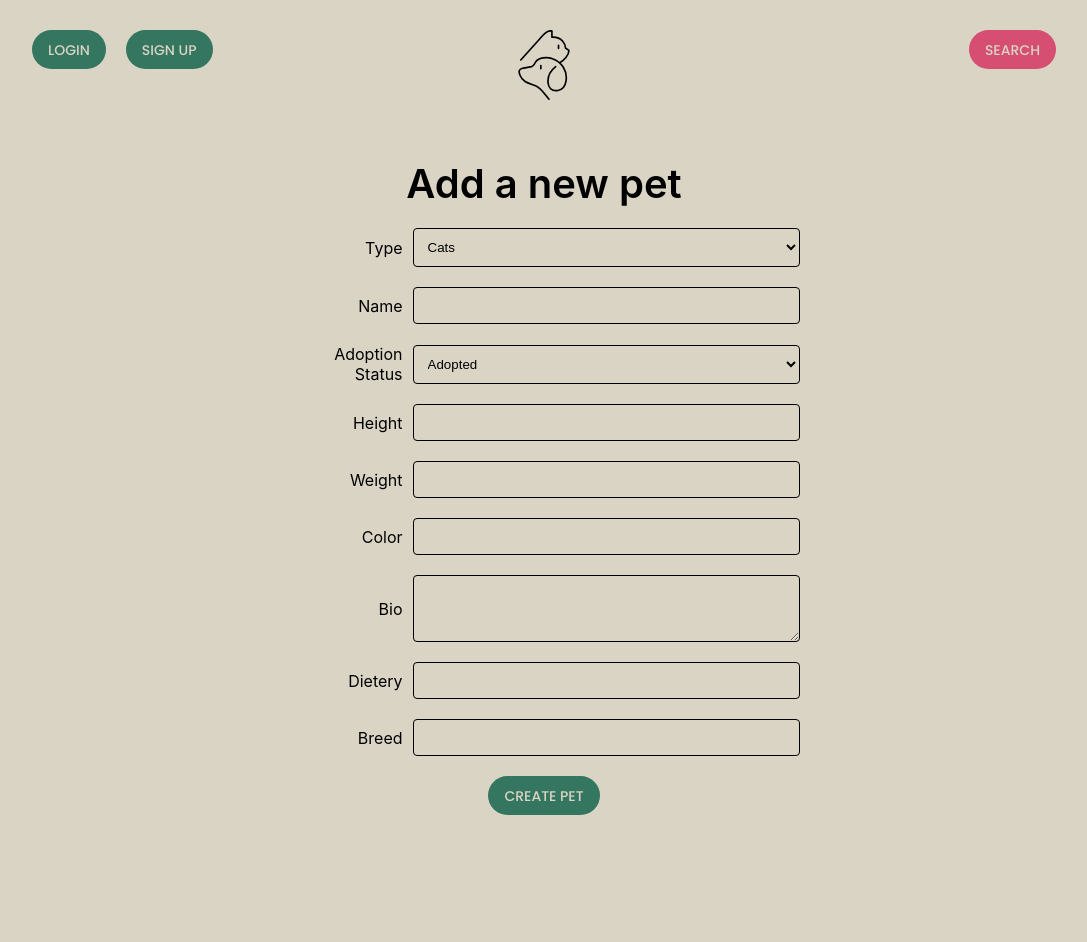
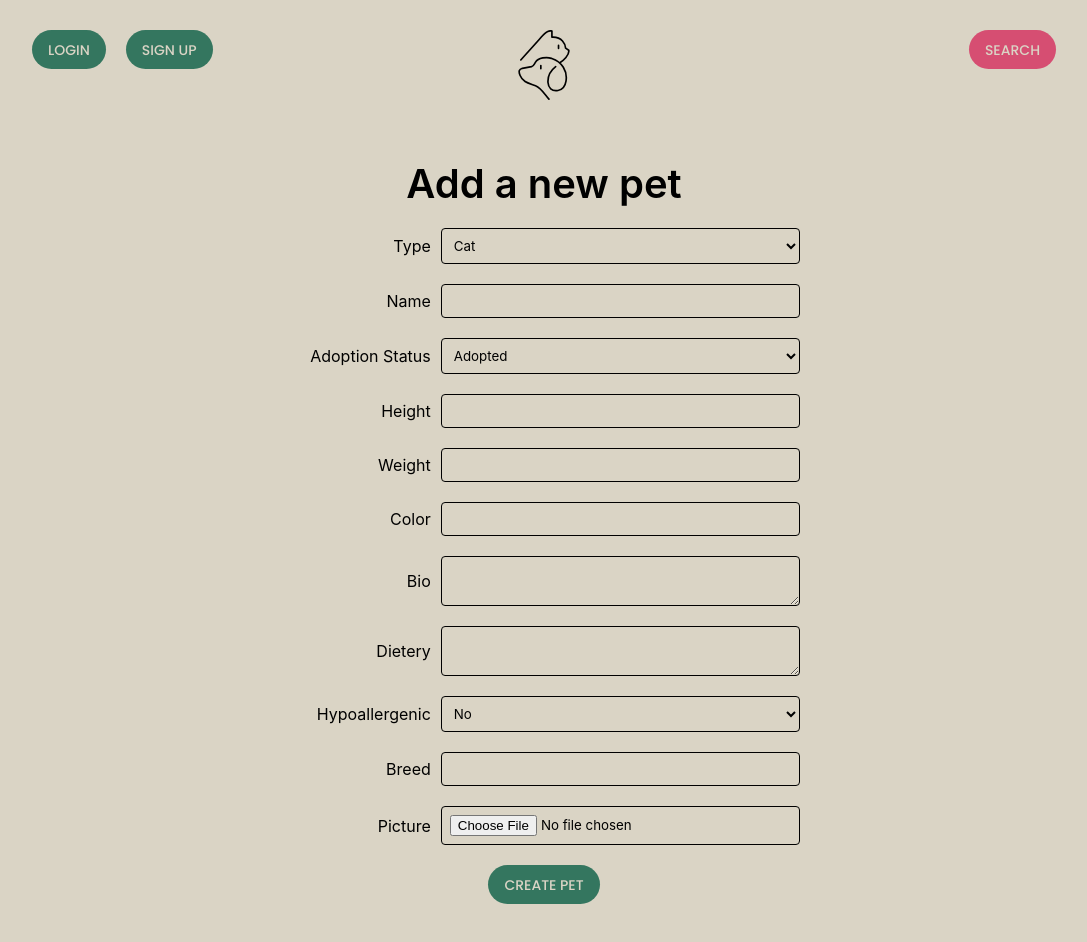
Before and after one commit to vlastavetra/pet-adoption-agency-fe, a React (Create React App) app: page /add-pet in a window 1280 px wide. Shown: the top 942 px of the page, without its empty margins (96-1183 px from the left). Before the commit the page ends 915 px from the top, so only its background shows below. Built offline with nearby package versions, Linux system fonts and the light colour scheme.

Commit message:
pet editor updated

```diff
--- a/src/App.sass
+++ b/src/App.sass
@@ -46,19 +46,20 @@ $BP5: 2500px
   position: absolute
   top: 0
   left: 0
+  right: 0
+  bottom: 0
   width: 100%
   height: 100%
   background-color: rgba(0, 0, 0, 0.3)
 
 .modal-wrapper
   position: absolute
-  min-width: 500px
+  min-width: 550px
   height: auto
-  top: 10%
-  bottom: 3%
+  top: 8%
   left: 50%
   transform: translateX(-50%)
-  padding: 50px 50px 40px
+  padding: 50px 50px 30px
   background-color: $color-gray-light
   border-radius: 4px
 
--- a/src/components/PetEditModal.tsx
+++ b/src/components/PetEditModal.tsx
@@ -5,16 +5,17 @@ import PetEditorForm from "./PetEditorForm"
 interface SignupModalProps {
   showModal?: React.Dispatch<React.SetStateAction<boolean>>
   currentPet: {
+    id?: string
     petName?: string
     type?: string
-    adoptionStatus?: boolean
+    adoptionStatus?: string
     breed?: string
     color?: string
     height?: string
     weight?: string
     hypoallergnic?: boolean
     bio?: string
-    dietery?: Array<String>
+    dietery?: string
     picture?: string
   }
 }
--- a/src/components/PetEditorForm.tsx
+++ b/src/components/PetEditorForm.tsx
@@ -10,41 +10,44 @@ import "./PetEditorForm.sass"
 
 interface PetEditorFormProps {
   isEdit?: boolean
+  id?: string
   petName?: string
   type?: string
-  adoptionStatus?: boolean
+  adoptionStatus?: string
   breed?: string
   color?: string
   height?: string
   weight?: string
   hypoallergnic?: boolean
   bio?: string
-  dietery?: Array<String>
+  dietery?: string
   picture?: string
 }
 
-const PetEditorForm: FC<PetEditorFormProps> = ({ isEdit, type, petName, adoptionStatus, picture, breed, height, weight, color, bio, hypoallergnic, dietery }) => {
+const PetEditorForm: FC<PetEditorFormProps> = ({
+  isEdit, id, type, petName, adoptionStatus, picture, breed, height, weight, color, bio, hypoallergnic, dietery
+}) => {
   const { token } = useContext(AuthContext)
   const [petData, setPetData] = useState({
-    type: type ? type : "",
-    name: petName? petName: "",
-    adoptionStatus: "",
+    type: type ? type : "Cat",
+    name: petName ? petName : "",
+    adoptionStatus: adoptionStatus ? adoptionStatus : "Adopted",
     picture: picture ? picture : "",
     height: height ? height : "",
     weight: weight ? weight : "",
-    color: color ? color: "",
-    bio: bio ? bio :"",
-    hypoallergenic: hypoallergnic ? hypoallergnic : false,
-    dietery: "",
+    color: color ? color : "",
+    bio: bio ? bio : "",
+    hypoallergenic: hypoallergnic ? "true" : "false",
+    dietery: dietery? dietery : "",
     breed: breed ? breed : ""
   })
 
-  const onChangeHandler = (e?: { target: { value?: any; name?: any } } | undefined) => {
-    const { name, value } = e!.target
-    setPetData({ ...petData, [name]: value })
+  const onChangeHandler = (e?: { target: { value?: any; name?: any; files?: any } } | undefined) => {
+    const { name, value, files } = e!.target
+    files ? setPetData({ ...petData, "picture": files[0] }) : setPetData({ ...petData, [name]: value })
   }
 
-  const onClickHandler = async (e?: Event) => {
+  const onClickHandlerCreate = async (e?: Event) => {
     e?.preventDefault()
     try {
       const res = await axios.post("http://127.0.0.1:4000/pet", petData, { headers: { authorization: `Bearer ${token}` } })
@@ -57,12 +60,22 @@ const PetEditorForm: FC<PetEditorFormProps> = ({ isEdit, type, petName, adoption
         weight: "",
         color: "",
         bio: "",
-        hypoallergenic: false,
+        hypoallergenic: "",
         dietery: "",
         breed: ""
       })
-      if (res.data) {
-      }
+      if (res.data) {}
+    } catch (err) {
+      console.log(err)
+    }
+  }
+
+  const onClickHandlerEdit= async (e?: Event) => {
+    e?.preventDefault()
+
+    try {
+      const res = await axios.patch(`http://127.0.0.1:4000/pet/${id}`, petData, { headers: { authorization: `Bearer ${token}` } })
+      if (res.data) {}
     } catch (err) {
       console.log(err)
     }
@@ -72,9 +85,9 @@ const PetEditorForm: FC<PetEditorFormProps> = ({ isEdit, type, petName, adoption
     <FormContainer>
       <FromFieldset>
         <FormLabel htmlFor="type" text="Type" />
-        <select className="form-input" id="type" name="type" onChange={onChangeHandler} value={petData.type}>
-          <option value="Cat">Cats</option>
-          <option value="Dog">Dogs</option>
+        <select className="form-input" id="type" name="type" onChange={onChangeHandler} value={petData.type} required>
+          <option value="Cat">Cat</option>
+          <option value="Dog">Dog</option>
           <option value="Other">Other</option>
         </select>
       </FromFieldset>
@@ -90,7 +103,7 @@ const PetEditorForm: FC<PetEditorFormProps> = ({ isEdit, type, petName, adoption
       </FromFieldset>
       <FromFieldset>
         <FormLabel htmlFor="adoptionStatus" text="Adoption Status" />
-        <select className="form-input" id="adoptionStatus" name="adoptionStatus" onChange={onChangeHandler} value={petData.adoptionStatus}>
+        <select className="form-input" id="adoptionStatus" name="adoptionStatus" onChange={onChangeHandler} value={petData.adoptionStatus} required>
           <option value="Adopted">Adopted</option>
           <option value="Fostered">Fostered</option>
           <option value="Available">Available</option>
@@ -132,20 +145,28 @@ const PetEditorForm: FC<PetEditorFormProps> = ({ isEdit, type, petName, adoption
           className="form-input"
           id="bio"
           name="bio"
-          rows={3}
+          rows={2}
           onChange={onChangeHandler}
           value={petData.bio}
         />
       </FromFieldset>
       <FromFieldset>
         <FormLabel htmlFor="dietery" text="Dietery" />
-        <FormInput
-          type="text"
+        <textarea
+          className="form-input"
           name="dietery"
           id="dietery"
+          rows={2}
           value={petData.dietery}
-          onChangeHandler={onChangeHandler}
+          onChange={onChangeHandler}
         />
+      </FromFieldset>
+      <FromFieldset>
+        <FormLabel htmlFor="hypoallergenic" text="Hypoallergenic" />
+        <select className="form-input" id="hypoallergenic" name="hypoallergenic" onChange={onChangeHandler} value={petData.hypoallergenic}>
+          <option value="true">Yes</option>
+          <option value="false">No</option>
+        </select>
       </FromFieldset>
       <FromFieldset>
         <FormLabel htmlFor="breed" text="Breed" />
@@ -158,10 +179,14 @@ const PetEditorForm: FC<PetEditorFormProps> = ({ isEdit, type, petName, adoption
         />
       </FromFieldset>
       <FromFieldset>
+        <FormLabel htmlFor="picture" text="Picture" />
+        <input name="picture" id="picture" className="form-input" type='file' accept='img/*' onChange={onChangeHandler} />
+      </FromFieldset>
+      <FromFieldset>
         <Button
           text={isEdit ? "Edit pet" : "Create pet"}
           className="pet-editor-button"
-          onClickHandler={onClickHandler!}
+          onClickHandler={isEdit ? onClickHandlerEdit! : onClickHandlerCreate}
         />
       </FromFieldset>
     </FormContainer>
--- a/src/elements/FormInput.sass
+++ b/src/elements/FormInput.sass
@@ -1,9 +1,11 @@
 .form-input
-  width: 100%
-  padding: 10px
+  width: 80%
+  padding: 8px
   border-radius: 4px
   border: 1px solid black
   background: transparent
+  font-family: -apple-system, BlinkMacSystemFont, "Roboto", "Segoe UI", "Oxygen", "Ubuntu", "Cantarell", "Fira Sans", "Droid Sans", "Helvetica Neue", sans-serif
+
 
 .form-input-invalid
   border: 1px solid tomato
--- a/src/elements/FormLabel.sass
+++ b/src/elements/FormLabel.sass
@@ -1,3 +1,3 @@
 .form-label
-  width: 30%
+  width: 32%
   text-align: right
--- a/src/elements/FromFieldset.sass
+++ b/src/elements/FromFieldset.sass
@@ -3,7 +3,9 @@
   align-items: center
   width: 100%
   gap: 10px
-  margin: 0 auto 20px
   padding: 0
   border: none
   position: relative
+
+.form-fieldset:not(:last-child)
+  margin: 0 auto 20px
--- a/src/pages/Pet.tsx
+++ b/src/pages/Pet.tsx
@@ -9,16 +9,17 @@ import "./Pet.sass"
 
 function Pet() {
   const [pet, setPet] = useState<{
+    id?: string
     petName?: string
     type?: string
-    adoptionStatus?: boolean
+    adoptionStatus?: string
     breed?: string
     color?: string
     height?: string
     weight?: string
     hypoallergnic?: boolean
     bio?: string
-    dietery?: Array<String>
+    dietery?: string
     picture?: string
     adoptedByUser?: string
     savedByUsers?: Array<String>
@@ -67,7 +68,7 @@ function Pet() {
           <div className="pet-info-table">
             <div className="pet-info-row">
               <span>My adoption status</span>
-              <span>{pet.adoptionStatus ? "Adopted" : "Fostered"}</span>
+              <span>{pet.adoptionStatus}</span>
             </div>
             <div className="pet-info-row">
               <span>My breed</span>
@@ -89,15 +90,7 @@ function Pet() {
               pet.dietery &&
               <div className="pet-info-row">
                 <span>I prefer to eat</span>
-                <ul className="pet-info-list">
-                  {
-                    pet.dietery.map((pet) => {
-                      return (
-                        <li key={crypto.randomUUID()}>{pet}</li>
-                      )
-                    })
-                  }
-                </ul>
+                <span>{pet.dietery}</span>
               </div>
             }
             {
```
